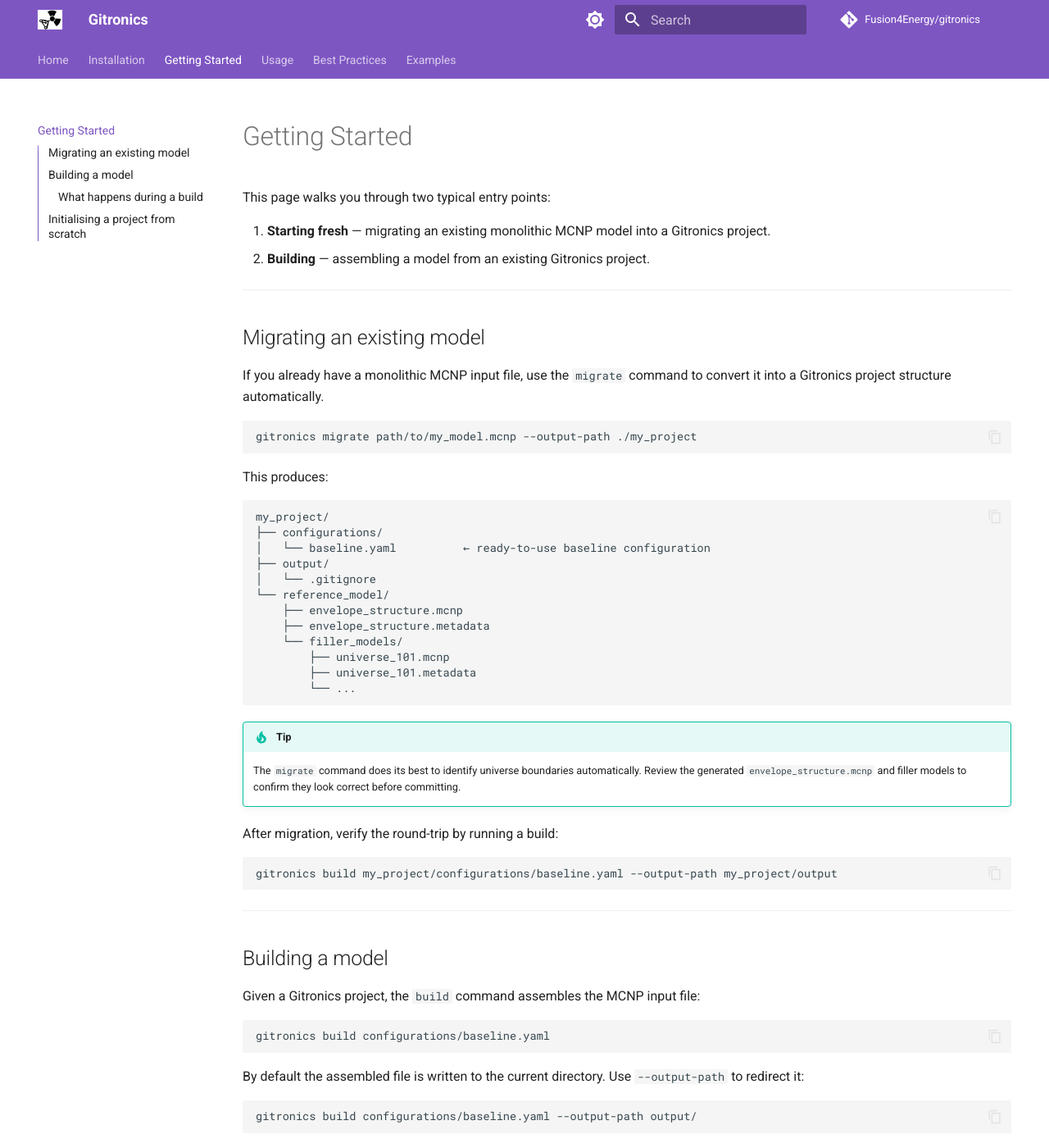
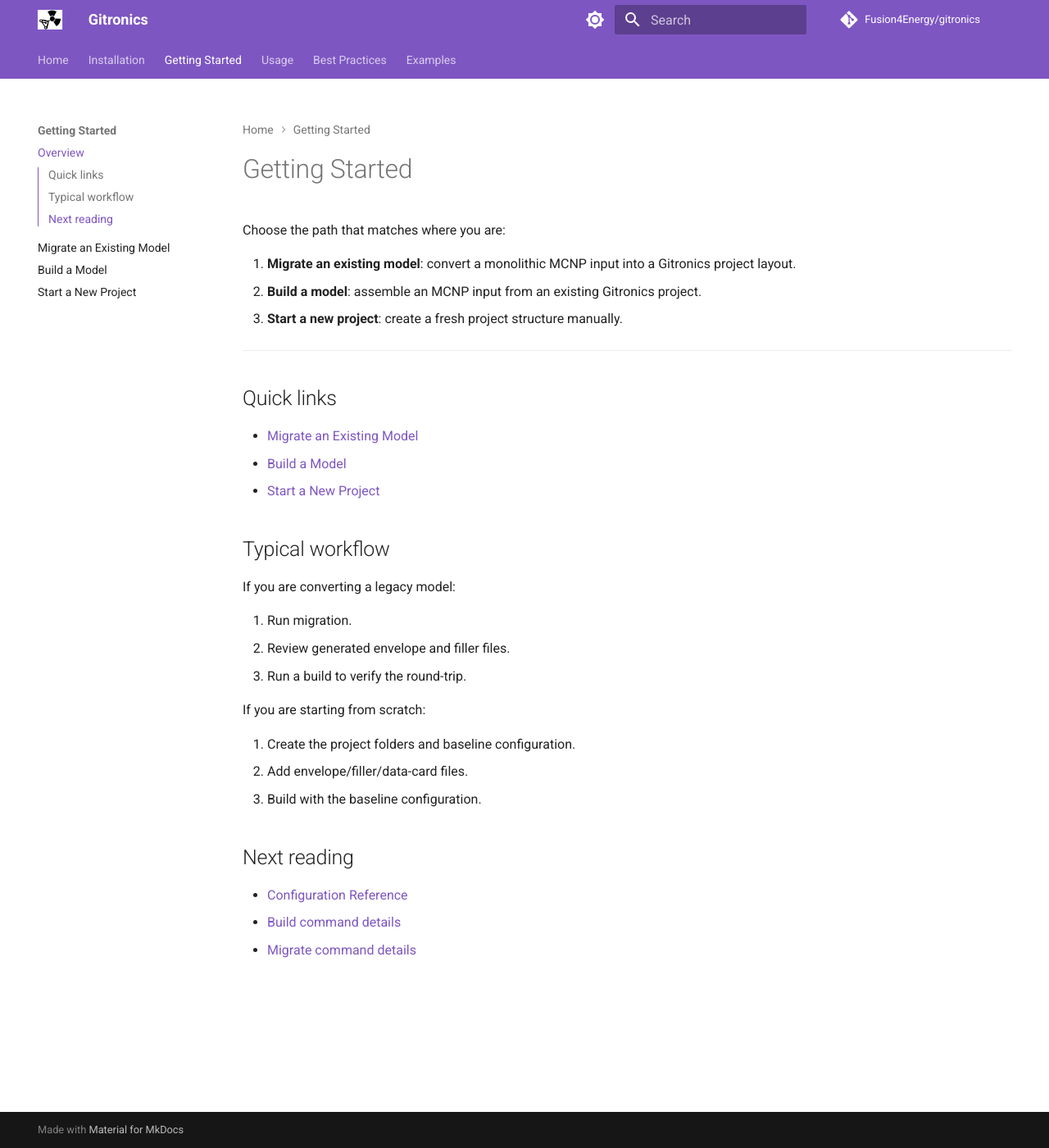
Before and after one commit to Fusion4Energy/gitronics, an MkDocs documentation site: the page built from docs/getting-started.md, in a window 1280 px wide and 1400 px high. Shown: the whole window at 82% size. Built offline with MkDocs 1.6.1 and Material for MkDocs 9.7.7, drawn with Linux system fonts in a browser that asks for light colours; comment, search, counter and statistics services are not loaded; the version menu is left out; some of the changed text lies outside the part shown.

Commit message:
Dummy separation of getting started

````diff
--- a/docs/getting-started.md
+++ b/docs/getting-started.md
@@ -1,105 +1,35 @@
 # Getting Started
 
-This page walks you through two typical entry points:
+Choose the path that matches where you are:
 
-1. **Starting fresh** — migrating an existing monolithic MCNP model into a Gitronics project.
-2. **Building** — assembling a model from an existing Gitronics project.
+1. **Migrate an existing model**: convert a monolithic MCNP input into a Gitronics project layout.
+2. **Build a model**: assemble an MCNP input from an existing Gitronics project.
+3. **Start a new project**: create a fresh project structure manually.
 
 ---
 
-## Migrating an existing model
+## Quick links
 
-If you already have a monolithic MCNP input file, use the `migrate` command to convert it into a Gitronics project structure automatically.
+- [Migrate an Existing Model](getting-started/migrate.md)
+- [Build a Model](getting-started/build.md)
+- [Start a New Project](getting-started/new-project.md)
 
-```bash
-gitronics migrate path/to/my_model.mcnp --output-path ./my_project
-```
+## Typical workflow
 
-This produces:
+If you are converting a legacy model:
 
-```
-my_project/
-├── configurations/
-│   └── baseline.yaml          ← ready-to-use baseline configuration
-├── output/
-│   └── .gitignore
-└── reference_model/
-    ├── envelope_structure.mcnp
-    ├── envelope_structure.metadata
-    └── filler_models/
-        ├── universe_101.mcnp
-        ├── universe_101.metadata
-        └── ...
-```
+1. Run migration.
+2. Review generated envelope and filler files.
+3. Run a build to verify the round-trip.
 
-!!! tip
-    The `migrate` command does its best to identify universe boundaries automatically.
-    Review the generated `envelope_structure.mcnp` and filler models to confirm they look correct before committing.
+If you are starting from scratch:
 
-After migration, verify the round-trip by running a build:
+1. Create the project folders and baseline configuration.
+2. Add envelope/filler/data-card files.
+3. Build with the baseline configuration.
 
-```bash
-gitronics build my_project/configurations/baseline.yaml --output-path my_project/output
-```
+## Next reading
 
----
-
-## Building a model
-
-Given a Gitronics project, the `build` command assembles the MCNP input file:
-
-```bash
-gitronics build configurations/baseline.yaml
-```
-
-By default the assembled file is written to the current directory. Use `--output-path` to redirect it:
-
-```bash
-gitronics build configurations/baseline.yaml --output-path output/
-```
-
-The output file is `assembled.mcnp` in the specified directory.
-
-### What happens during a build
-
-1. The configuration file (and any parent configs it inherits from) is loaded and merged.
-2. All referenced files are located under the configured `project_roots`.
-3. `FILL` cards are injected into the envelope cells to reference the correct universe IDs.
-4. Filler models are appended to the envelope structure.
-5. Data cards (materials, source, tallies, transformations) are concatenated.
-6. A metadata comment block is written to the top of the output file recording the configuration name, build date, gitronics version, and git commit hash.
-
----
-
-## Initialising a project from scratch
-
-If you are starting a new model rather than migrating an existing one, create the directory layout manually:
-
-```
-my_project/
-├── configurations/
-│   └── baseline.yaml
-├── output/
-│   └── .gitignore   (contents: *)
-└── reference_model/
-    ├── envelope_structure.mcnp
-    ├── envelope_structure.metadata
-    ├── filler_models/
-    └── data_cards/
-        ├── materials/
-        ├── sources/
-        └── tallies/
-```
-
-Then write a minimal `baseline.yaml`:
-
-```yaml
-project_roots: [..]
-
-envelope_structure: envelope_structure
-
-envelopes:
-  my_envelope: my_filler_model
-```
-
-See the [Configuration Reference](usage/configuration.md) for all available keys.
+- [Configuration Reference](usage/configuration.md)
+- [Build command details](usage/build.md)
+- [Migrate command details](usage/migrate.md)
--- a/mkdocs.yml
+++ b/mkdocs.yml
@@ -69,7 +69,11 @@ markdown_extensions:
 nav:
   - Home: index.md
   - Installation: installation.md
-  - Getting Started: getting-started.md
+  - Getting Started:
+      - Overview: getting-started.md
+      - Migrate an Existing Model: getting-started/migrate.md
+      - Build a Model: getting-started/build.md
+      - Start a New Project: getting-started/new-project.md
   - Usage:
       - Build: usage/build.md
       - Migrate: usage/migrate.md
````
Also changed, not shown: docs/getting-started/build.md (added, +26 -0 lines), docs/getting-started/migrate.md (added, +36 -0 lines), docs/getting-started/new-project.md (added, +32 -0 lines).
